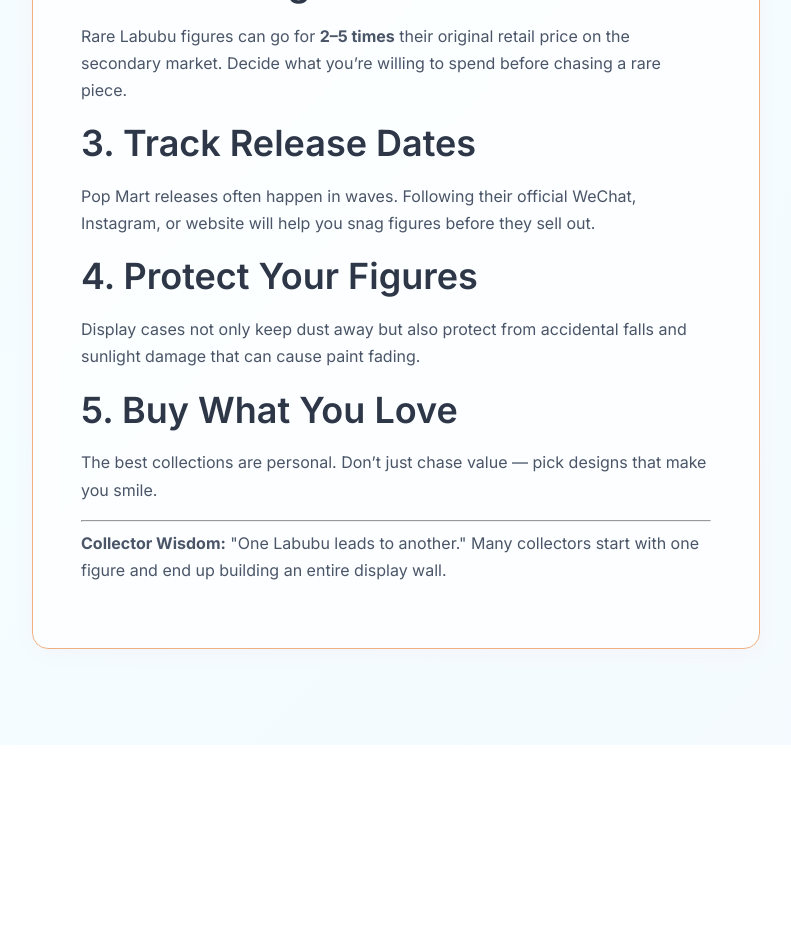
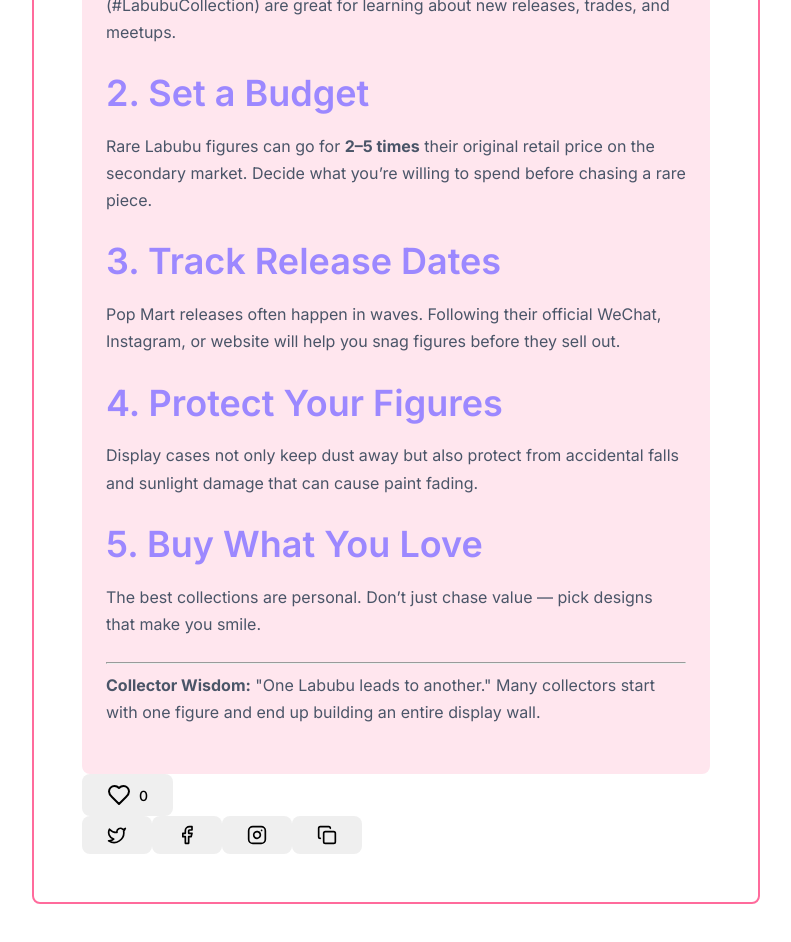
Before and after one commit to lisa1130j/Blogger, a React (Vite) app: page /labubu-collecting-tips in a window 1280 px wide. Shown: the part 860-1802 px from the top of the page, without its empty margins (244-1035 px from the left). Before the commit the page ends 1605 px from the top, so only its background shows below. Built offline with nearby package versions, Linux system fonts and the light colour scheme.

Commit message:
add in some social media shares and likes.

```diff
--- a/src/components/BlogPost.tsx
+++ b/src/components/BlogPost.tsx
@@ -1,8 +1,10 @@
 import React, { useEffect, useState } from 'react'
-import { useParams, Link } from 'react-router-dom'
+import { Link } from 'react-router-dom'
 import { BlogPostType } from '../types/BlogPost'
 import { ArrowLeft, Calendar, Clock } from 'lucide-react'
-import { getPostBySlug } from '../utils/markdown'
+import ReactMarkdown from 'react-markdown'
+import remarkGfm from 'remark-gfm'
+import SocialShare from './SocialShare'
 
 // Calculate reading time
 const calculateReadingTime = (content: string): number => {
@@ -11,95 +13,87 @@
   return Math.ceil(words / wordsPerMinute);
 }
 
-const BlogPost: React.FC = () => {
-  const { slug } = useParams<{ slug: string }>()
-  const [post, setPost] = useState<BlogPostType | null>(null)
+interface BlogPostProps {
+  title: string
+  content: string
+  date: string
+  slug: string
+}
+
+const BlogPost: React.FC<BlogPostProps> = ({ title, content, date, slug }) => {
+  const [likes, setLikes] = useState(0)
+  const [isLiked, setIsLiked] = useState(false)
 
   useEffect(() => {
-    const loadPost = async () => {
-      if (slug) {
-        const loadedPost = await getPostBySlug(slug)
-        setPost(loadedPost)
-      }
+    // Load likes from localStorage
+    const storedLikes = localStorage.getItem(`blog-likes-${slug}`)
+    const userLiked = localStorage.getItem(`blog-liked-${slug}`)
+    if (storedLikes) {
+      setLikes(parseInt(storedLikes))
     }
-    loadPost()
+    if (userLiked) {
+      setIsLiked(true)
+    }
   }, [slug])
 
-  if (!post) {
-    return (
-      <div>
-        <div className="empty-state">
-          <h3>Post Not Found</h3>
-          <p>The blog post you're looking for doesn't exist.</p>
-          <Link to="/" className="btn btn-primary">
-            <ArrowLeft size={18} />
-            Back to Home
-          </Link>
-        </div>
-      </div>
-    )
+  const handleLike = () => {
+    const newLikeState = !isLiked
+    const newLikes = newLikeState ? likes + 1 : likes - 1
+
+    setIsLiked(newLikeState)
+    setLikes(newLikes)
+
+    localStorage.setItem(`blog-likes-${slug}`, newLikes.toString())
+    localStorage.setItem(`blog-liked-${slug}`, newLikeState ? 'true' : '')
   }
-
-  useEffect(() => {
-  if (!post?.html) return;
-  const container = document.querySelector('.blog-post-content') as HTMLElement | null;
-  if (!container) return;
-
-  container.querySelectorAll('a').forEach((a) => {
-    a.setAttribute('target', '_blank');
-    a.setAttribute('rel', 'noopener noreferrer');
-    (a as HTMLAnchorElement).style.pointerEvents = 'auto';
-    (a as HTMLAnchorElement).style.textDecoration = 'underline';
-    (a as HTMLAnchorElement).style.cursor = 'pointer';
-  });
-}, [post?.html]);
-
 
   return (
     <div>
-      <button className="back-button" onClick={() => window.history.back()}>
+      <Link to="/" className="back-button">
         <ArrowLeft size={18} />
         Back to Posts
-      </button>
+      </Link>
 
       <article className="blog-post">
-        <h1>{post.title}</h1>
+        <h1>{title}</h1>
 
         <div className="blog-post-meta">
           <div className="meta-group">
             <span className="meta-item">
               <Calendar size={16} />
-              {post.date.toLocaleDateString('en-US', {
-                year: 'numeric',
-                month: 'long',
-                day: 'numeric'
-              })}
+              {date}
             </span>
             <span className="meta-item">
               <Clock size={16} />
-              {calculateReadingTime(post.content)} min read
+              {calculateReadingTime(content)} min read
             </span>
           </div>
         </div>
 
-        {post.cover && (
-          <img
-            src={post.cover}
-            alt={post.title}
-            className="blog-post-cover"
-            style={{
-              width: '100%',
-              height: '300px',
-              objectFit: 'cover',
-              borderRadius: '8px',
-              marginBottom: '2rem'
+        <div className="blog-post-content markdown-content">
+          <ReactMarkdown
+            remarkPlugins={[remarkGfm]}
+            components={{
+              a: ({ node, ...props }) => (
+                <a
+                  {...props}
+                  target="_blank"
+                  rel="noopener noreferrer"
+                  style={{ textDecoration: "underline", cursor: "pointer" }}
+                />
+              ),
             }}
-          />
-        )}
+          >
+            {content}
+          </ReactMarkdown>
+        </div>
 
-        <div
-          className="blog-post-content markdown-content"
-          dangerouslySetInnerHTML={{ __html: post.html || '' }}
+        <SocialShare
+          title={title}
+          url={window.location.href}
+          onLike={handleLike}
+          likes={likes}
+          isLiked={isLiked}
         />
       </article>
     </div>
--- /dev/null
+++ b/src/components/SocialShare.tsx
@@ -0,0 +1,97 @@
+import React, { useState } from 'react'
+import { Heart, Share2, Copy, Twitter, Facebook, Instagram } from 'lucide-react'
+
+interface SocialShareProps {
+  title: string
+  url: string
+  onLike: () => void
+  likes: number
+  isLiked: boolean
+}
+
+const SocialShare: React.FC<SocialShareProps> = ({ title, url, onLike, likes, isLiked }) => {
+  const [showCopySuccess, setShowCopySuccess] = useState(false)
+
+  const handleShare = async (platform: string) => {
+    const shareUrl = encodeURIComponent(url)
+    const shareTitle = encodeURIComponent(title)
+
+    let shareLink = ''
+    switch (platform) {
+      case 'twitter':
+        shareLink = `https://twitter.com/intent/tweet?text=${shareTitle}&url=${shareUrl}`
+        break
+      case 'facebook':
+        shareLink = `https://www.facebook.com/sharer/sharer.php?u=${shareUrl}`
+        break
+      case 'instagram':
+        // Since Instagram doesn't have a direct share URL, we'll open Instagram's home page
+        shareLink = 'https://www.instagram.com'
+        break
+      case 'copy':
+        try {
+          await navigator.clipboard.writeText(url)
+          setShowCopySuccess(true)
+          setTimeout(() => setShowCopySuccess(false), 2000)
+          return
+        } catch (err) {
+          console.error('Failed to copy:', err)
+        }
+        break
+    }
+
+    if (shareLink) {
+      window.open(shareLink, '_blank', 'noopener,noreferrer')
+    }
+  }
+
+  return (
+    <div className="social-share">
+      <button
+        className={`like-button ${isLiked ? 'liked' : ''}`}
+        onClick={onLike}
+        aria-label="Like post"
+      >
+        <Heart className="heart-icon" />
+        <span className="like-count">{likes}</span>
+      </button>
+
+      <div className="share-buttons">
+        <button
+          className="share-button"
+          onClick={() => handleShare('twitter')}
+          aria-label="Share on Twitter"
+        >
+          <Twitter size={20} />
+        </button>
+        <button
+          className="share-button"
+          onClick={() => handleShare('facebook')}
+          aria-label="Share on Facebook"
+        >
+          <Facebook size={20} />
+        </button>
+          <button
+            className="share-button"
+            onClick={() => handleShare('instagram')}
+            aria-label="Share on Instagram"
+          >
+            <Instagram size={20} />
+          </button>
+        <button
+          className="share-button"
+          onClick={() => handleShare('copy')}
+          aria-label="Copy link"
+        >
+          {showCopySuccess ? (
+            <span className="copy-success">Copied!</span>
+          ) : (
+            <Copy size={20} />
+          )}
+        </button>
+      </div>
+    </div>
+  )
+}
+
+export default SocialShare
--- a/src/index.css
+++ b/src/index.css
@@ -142,51 +142,8 @@
 body {
   margin: 0;
   min-height: 100vh;
-  background: linear-gradient(135deg,
-    rgba(255, 184, 108, 0.08),
-    rgba(255, 107, 156, 0.08),
-    rgba(108, 223, 255, 0.08),
-    rgba(156, 136, 255, 0.08)
-  );
-  background-size: 400% 400%;
-  animation: gradientBG 15s ease infinite;
+  background: var(--color-background);
   position: relative;
-}
-
-body::before {
-  content: '';
-  position: fixed;
-  top: 0;
-  left: 0;
-  width: 100%;
-  height: 100%;
-  background: radial-gradient(
-    circle at top right,
-    rgba(255, 107, 156, 0.1) 0%,
-    transparent 50%
-  );
-  pointer-events: none;
-}
-
-body::after {
-  content: '';
-  position: fixed;
-  bottom: 0;
-  left: 0;
-  width: 100%;
-  height: 100%;
-  background: radial-gradient(
-    circle at bottom left,
-    rgba(108, 223, 255, 0.1) 0%,
-    transparent 50%
-  );
-  pointer-events: none;
-}
-
-@keyframes gradientBG {
-  0% { background-position: 0% 50%; }
-  50% { background-position: 100% 50%; }
-  100% { background-position: 0% 50%; }
 }
 
 #root {
@@ -539,86 +496,35 @@
 
 /* Blog Post Page */
 .blog-post {
-  background: rgba(255, 255, 255, 0.7);
-  border: 1px solid var(--color-border);
-  border-radius: var(--radius-xl);
-  box-shadow: 0 4px 20px rgba(255, 107, 156, 0.05);
+  background: var(--color-background);
+  border: 2px solid var(--color-primary);
+  border-radius: var(--radius-md);
   padding: var(--spacing-2xl);
   margin-bottom: var(--spacing-2xl);
-  transition: all var(--transition-normal);
-  position: relative;
-  overflow: hidden;
-  backdrop-filter: blur(10px);
-  animation: borderGlow 4s ease-in-out infinite;
-}
-
-@keyframes borderGlow {
-  0%, 100% { border-color: var(--color-primary); }
-  25% { border-color: var(--color-secondary); }
-  50% { border-color: var(--color-accent); }
-  75% { border-color: var(--color-accent-2); }
 }
 
 @media (prefers-color-scheme: dark) {
   .blog-post {
-    background: rgba(31, 29, 43, 0.7);
+    background: var(--color-surface);
+    border-color: var(--color-primary);
   }
 }
 
-.blog-post::before {
-  content: '';
-  position: absolute;
-  top: 0;
-  left: 0;
-  width: 100%;
-  height: 100%;
-  background: linear-gradient(135deg,
-    rgba(255, 107, 156, 0.15),
-    rgba(108, 223, 255, 0.15),
-    rgba(156, 136, 255, 0.15),
-    rgba(124, 77, 255, 0.15)
-  );
-  opacity: 0;
-  transition: all var(--transition-normal);
-  border-radius: var(--radius-xl);
-  animation: gradientMove 8s ease-in-out infinite;
-}
-
-@keyframes gradientMove {
-  0% { background-position: 0% 50%; }
-  50% { background-position: 100% 50%; }
-  100% { background-position: 0% 50%; }
-}
-
-.blog-post:hover {
-  box-shadow: 0 8px 30px rgba(255, 107, 156, 0.1);
-  transform: translateY(-3px) scale(1.01);
-}
-
-.blog-post:hover::before {
-  opacity: 1;
-}
-
 .blog-post h1 {
-  color: var(--color-text-primary);
+  color: var(--color-primary);
   margin-bottom: var(--spacing-lg);
   font-weight: 700;
 }
 
 .blog-post h2 {
-  color: var(--color-text-primary);
+  color: var(--color-secondary);
   margin-bottom: var(--spacing-md);
   font-weight: 600;
 }
 
 .blog-post h2 a {
   color: inherit;
-  text-decoration: none;
-  transition: color var(--transition-fast);
-}
-
-.blog-post h2 a:hover {
-  color: var(--color-primary);
+  text-decoration: underline;
 }
 
 .blog-post-meta {
@@ -627,12 +533,12 @@
   justify-content: space-between;
   align-items: center;
   gap: var(--spacing-lg);
-  color: var(--color-text-muted);
+  color: var(--color-accent);
   font-size: var(--font-size-sm);
   font-weight: 500;
   margin-bottom: var(--spacing-lg);
   padding-bottom: var(--spacing-md);
-  border-bottom: 1px solid var(--color-border-light);
+  border-bottom: 2px solid var(--color-primary-light);
 }
 
 .meta-group {
@@ -709,37 +615,25 @@
 }
 
 .blog-post-content {
-  color: var(--color-text-secondary);
+  color: var(--color-text-primary);
   line-height: 1.7;
+  background-color: var(--color-primary-light);
+  padding: var(--spacing-lg);
+  border-radius: var(--radius-md);
 }
 
 .blog-post-content a {
   color: var(--color-primary);
-  text-decoration: none;
+  text-decoration: underline;
   font-weight: 600;
-  transition: color var(--transition-fast);
-  border-bottom: 2px solid transparent;
 }
 
 .blog-post-content a:hover {
-  color: var(--color-accent-2);
-  border-bottom-color: var(--color-accent-2);
+  color: var(--color-accent);
 }
 
 .blog-post-content p {
   margin-bottom: var(--spacing-lg);
-}
-
-.blog-post-content a {
-  color: var(--color-primary);
-  font-weight: 600;
-  text-decoration: none;
-  border-bottom: 1px solid transparent;
-  transition: border-color var(--transition-fast);
-}
-
-.blog-post-content a:hover {
-  border-bottom-color: var(--color-primary);
 }
 
 /* Page Headers */
@@ -1074,29 +968,101 @@
 .markdown-content a {
   text-decoration: underline;
   cursor: pointer;
-  pointer-events: auto;
-  position: relative;
-  z-index: 2;
 }
 
-/* Ensure no pseudo-element overlays block clicks */
-.blog-post::before,
-.blog-post::after,
-.markdown-content::before,
-.markdown-content::after {
-  content: none !important;
+/* Social Share Component */
+.social-share {
+  display: flex;
+  align-items: center;
+  justify-content: space-between;
+  margin-top: var(--spacing-2xl);
+  padding-top: var(--spacing-lg);
+  border-top: 1px solid var(--color-border);
 }
 
-/* Keep markdown above accidental low z-index layers */
-.markdown-content {
-  position: relative;
-  z-index: 1;
+.like-button {
+  display: inline-flex;
+  align-items: center;
+  gap: var(--spacing-sm);
+  padding: var(--spacing-sm) var(--spacing-lg);
+  background: var(--color-surface);
+  border: 1px solid var(--color-border);
+  border-radius: var(--radius-lg);
+  color: var(--color-text-secondary);
+  transition: all var(--transition-normal);
 }
 
-/* Make sure nothing globally disables pointer events inside the post */
-.blog-post,
-.blog-post * {
-  pointer-events: auto;
+.like-button:hover {
+  transform: translateY(-2px);
+  border-color: var(--color-primary);
+  color: var(--color-primary);
+}
+
+.like-button.liked {
+  background: var(--color-primary-light);
+  border-color: var(--color-primary);
+  color: var(--color-primary);
+}
+
+.like-button.liked .heart-icon {
+  fill: var(--color-primary);
+}
+
+.like-button .heart-icon {
+  transition: transform var(--transition-normal);
+}
+
+.like-button:hover .heart-icon {
+  transform: scale(1.2);
+}
+
+.like-count {
+  font-weight: 600;
+  font-size: var(--font-size-sm);
+}
+
+.share-buttons {
+  display: flex;
+  gap: var(--spacing-sm);
+}
+
+.share-button {
+  display: inline-flex;
+  align-items: center;
+  justify-content: center;
+  width: 40px;
+  height: 40px;
+  padding: 0;
+  background: var(--color-surface);
+  border: 1px solid var(--color-border);
+  border-radius: var(--radius-lg);
+  color: var(--color-text-secondary);
+  transition: all var(--transition-normal);
+}
+
+.share-button:hover {
+  transform: translateY(-2px);
+  border-color: var(--color-primary);
+  color: var(--color-primary);
+  background: var(--color-primary-light);
+}
+
+.copy-success {
+  font-size: var(--font-size-xs);
+  font-weight: 600;
+  color: var(--color-primary);
+}
+
+@media (max-width: 480px) {
+  .social-share {
+    flex-direction: column;
+    gap: var(--spacing-lg);
+  }
+
+  .share-buttons {
+    width: 100%;
+    justify-content: center;
+  }
 }
 
 }
--- a/src/pages/Post.tsx
+++ b/src/pages/Post.tsx
@@ -1,8 +1,7 @@
 import React from "react";
-import { useParams, Link } from "react-router-dom";
-import ReactMarkdown from "react-markdown";
-import remarkGfm from "remark-gfm";
+import { useParams } from "react-router-dom";
 import YAML from "yaml";
+import BlogPost from "../components/BlogPost";
 
 const rawPosts = import.meta.glob("../posts/*.md", { as: "raw", eager: true }) as Record<string, string>;
 
@@ -42,31 +41,12 @@
 
   return (
     <main style={{ maxWidth: 760, margin: "40px auto", padding: "0 16px" }}>
-      <Link to="/" className="back-button">
-        ← Back to posts
-      </Link>
-      <div className="blog-post">
-        {frontmatter.title && <h1>{frontmatter.title}</h1>}
-        {frontmatter.date && <small style={{ opacity: 0.7 }}>{frontmatter.date}</small>}
-        <div style={{ marginTop: 24 }}>
-          <ReactMarkdown
-  remarkPlugins={[remarkGfm]}
-  components={{
-    a: ({ node, ...props }) => (
-      <a
-        {...props}
-        target="_blank"
-        rel="noopener noreferrer"
-        style={{ textDecoration: "underline", cursor: "pointer" }}
+      <BlogPost
+        title={frontmatter.title || "Untitled Post"}
+        content={content}
+        date={frontmatter.date || new Date().toLocaleDateString()}
+        slug={slug || ""}
       />
-    ),
-  }}
->
-  {content}
-</ReactMarkdown>
-
-        </div>
-      </div>
     </main>
   );
 }
--- a/src/types/BlogPost.ts
+++ b/src/types/BlogPost.ts
@@ -5,4 +5,7 @@
   author: string
   date: Date
   excerpt: string
+  likes?: number
+  html?: string
+  cover?: string
 }
```
